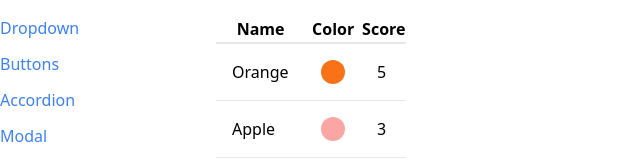
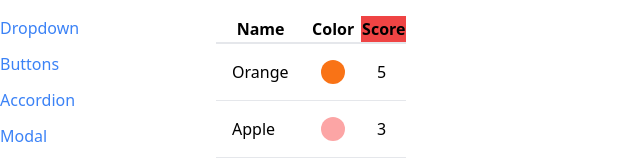
Before and after one commit to Dmitry1007/common-ui-components, a React (Create React App) app: page /table in a window 1280 px wide. Shown: the top 160 px of the page, without its empty margins (0-640 px from the left). Built offline with nearby package versions, Linux system fonts and the light colour scheme.

Commit message:
Use config to control what the headers look like

```diff
--- a/src/components/Table.js
+++ b/src/components/Table.js
@@ -1,5 +1,8 @@
 function Table({ data, config, keyFn }) {
   const renderedHeaders = config.map((column) => {
+    if (column.header) {
+      return column.header();
+    }
     return <th key={column.label}>{column.label}</th>;
   });
 
--- a/src/pages/TablePage.js
+++ b/src/pages/TablePage.js
@@ -20,7 +20,7 @@ function TablePage() {
     {
       label: "Score",
       render: (fruit) => fruit.score,
-      sort: (a, b) => a.score - b.score,
+      header: () => <th className="bg-red-500">Score</th>,
     },
   ];
 
```
